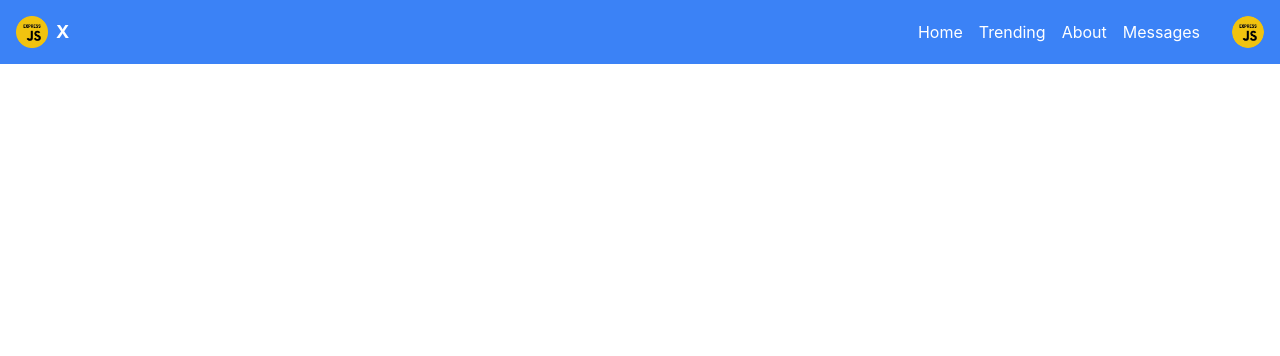
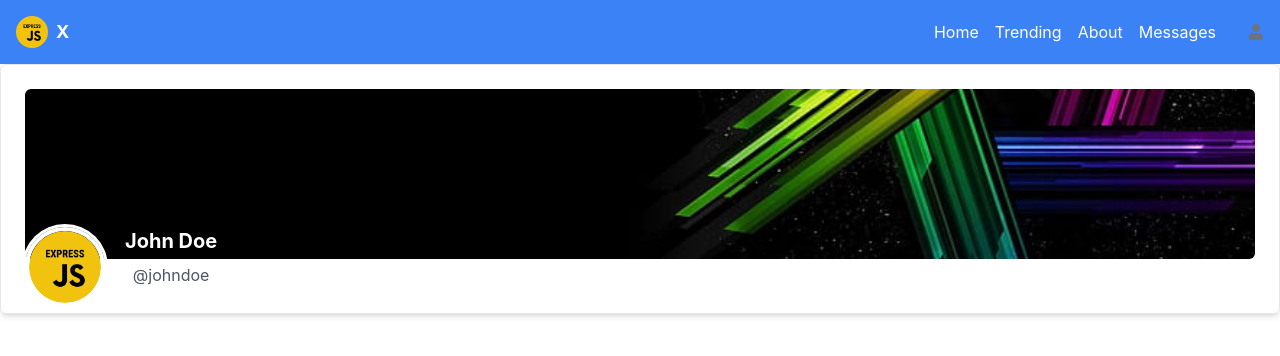
Before and after one commit to ZuhaibHunzai/twitter-clone-react-ui, a React (Create React App) app: page /profile in a window 1280 px wide. Shown: the top 356 px of the page. Built offline with nearby package versions, Linux system fonts and the light colour scheme.

Commit message:
profile header created

```diff
--- a/package.json
+++ b/package.json
@@ -5,6 +5,7 @@
   "dependencies": {
     "@iconify/icons-ic": "^1.2.13",
     "@iconify/react": "^4.1.1",
+    "@material-tailwind/react": "^2.1.8",
     "@reduxjs/toolkit": "^2.0.1",
     "@testing-library/jest-dom": "^5.17.0",
     "@testing-library/react": "^13.4.0",
--- /dev/null
+++ b/src/components/menu.js
@@ -0,0 +1,63 @@
+import React, { useState } from "react";
+import { FaUser, FaSignOutAlt } from "react-icons/fa";
+import { useNavigate } from "react-router-dom";
+
+const ProfileMenu = () => {
+  const navigate = useNavigate();
+
+  const handlePath = (path) => {
+    navigate(path);
+    setIsMenuOpen(false);
+  };
+  const [isMenuOpen, setIsMenuOpen] = useState(false);
+
+  const handleMenuToggle = () => {
+    setIsMenuOpen(!isMenuOpen);
+  };
+
+  const handleLogout = () => {
+    console.log("Logout clicked");
+    setIsMenuOpen(false);
+  };
+
+  return (
+    <div className="relative inline-block">
+      <div onClick={handleMenuToggle} className="cursor-pointer">
+        <FaUser className="text-gray-500" />
+      </div>
+
+      {isMenuOpen && (
+        <div className="absolute right-0 mt-2 w-48 bg-white rounded-md shadow-md border border-gray-300">
+          <div className="p-2">
+            <p className="text-gray-800">Zuhaib Alam</p>
+            <p className="text-gray-500">zuhaib@gamil.com</p>
+          </div>
+          <hr className="border-t border-gray-300" />
+          <div className="p-2">
+            <div className="flex items-center cursor-pointer" to="/profile">
+              <FaSignOutAlt className="text-gray-500 mr-2" />
+              <button
+                onClick={() => {
+                  handlePath("/profile");
+                }}
+              >
+                Profile
+              </button>
+            </div>
+          </div>
+          <div className="p-2">
+            <div
+              className="flex items-center cursor-pointer"
+              onClick={handleLogout}
+            >
+              <FaSignOutAlt className="text-gray-500 mr-2" />
+              <button>Logout</button>
+            </div>
+          </div>
+        </div>
+      )}
+    </div>
+  );
+};
+
+export default ProfileMenu;
--- a/src/components/navbar.js
+++ b/src/components/navbar.js
@@ -1,7 +1,7 @@
 import React from "react";
 import logo from "../assets/images/exp.png";
 import profile from "../assets/images/exp.png";
-import { FaUser } from "react-icons/fa";
+import ProfileMenu from "./menu";
 
 const Header = () => {
   const navButtons = [
@@ -28,7 +28,7 @@ const Header = () => {
           </button>
         ))}
         <div className="flex items-center ml-4">
-          {!profile ? (
+          {/* {!profile ? (
             <>
               <FaUser className="text-white mr-2" />
             </>
@@ -40,7 +40,8 @@ const Header = () => {
                 className="w-8 h-8 rounded-full cursor-pointer"
               />
             </>
-          )}
+          )} */}
+          <ProfileMenu />
         </div>
       </div>
     </header>
--- /dev/null
+++ b/src/components/profileHeader.js
@@ -0,0 +1,36 @@
+import React from "react";
+import bg from "../assets/images/profile-bg.jpg";
+import logo from "../assets/images/exp.png";
+
+const ProfileHeader = () => {
+  return (
+    <div className="p-6 h-[250px]  bg-gradient-to-b text-black rounded-md shadow-md border">
+      <div
+        className="h-[170px] bg-cover bg-center mb-4 rounded-md"
+        style={{
+          backgroundImage: `url(${bg})`,
+        }}
+      ></div>
+      <div className="flex relative bottom-12">
+        <div>
+          <img
+            src={logo}
+            alt="Profile"
+            className="w-20 h-20 rounded-full border-4 border-white mb-4 ring ring-white"
+          />
+        </div>
+
+        <div className="pl-5">
+          <h2 className="text-xl text-white  font-bold mb-2">John Doe</h2>
+          <p className="text-gray-600">@johndoe</p>
+        </div>
+      </div>
+      {/* <p className="text-gray-300 ">
+        Lorem ipsum dolor sit amet, consectetur adipiscing elit. Duis vehicula
+        nec dui quis venenatis. Quisque in ligula in neque pharetra ullamcorper.
+      </p> */}
+    </div>
+  );
+};
+
+export default ProfileHeader;
--- a/src/components/suggestedFriendsCard.js
+++ b/src/components/suggestedFriendsCard.js
@@ -9,7 +9,7 @@ const SuggestedFriendCard = ({ profilePic, name }) => {
   };
 
   return (
-    <div className="bg-white flex items-center justify-center w-full h-auto pt-4 pb-4">
+    <div className=" flex items-center justify-center w-full h-auto pt-4 pb-4">
       <img
         src={profilePic}
         alt={name}
--- a/src/components/tweetCard.js
+++ b/src/components/tweetCard.js
@@ -8,7 +8,7 @@ import share from "@iconify/icons-ic/round-send";
 
 const TweetCard = ({ userPic, name, userName, date, tweetText }) => {
   return (
-    <div className="bg-white p-4 mb-4 rounded-md shadow-md border border-gray-200 relative">
+    <div className=" text-black p-4 mb-4 rounded-md shadow-md border border-gray-200 relative">
       <div className="flex items-center mb-4">
         {/* Rounded profile picture */}
         <img
@@ -26,28 +26,28 @@ const TweetCard = ({ userPic, name, userName, date, tweetText }) => {
 
       {/* Date in the right corner */}
       <p className="text-gray-500 text-sm absolute top-0 right-0 mr-4 mt-2">
-        {date}
+        Tweeted on {date}
       </p>
 
       {/* Tweet text */}
-      <p className="text-gray-800 text-5xl text-left">{tweetText}</p>
+      <p className=" text-3xl text-left">{tweetText}</p>
 
       <div className="flex justify-between mt-4">
         <div className="flex items-center cursor-pointer">
           <Icon icon={heartFilled} className="text-red-500 mr-2" />
-          <span className="text-gray-500">Like</span>
+          <span>Like</span>
         </div>
         <div className="flex items-center cursor-pointer">
           <Icon icon={retweet} className="text-green-500 mr-2" />
-          <span className="text-gray-500">Retweet</span>
+          <span>Retweet</span>
         </div>
         <div className="flex items-center cursor-pointer">
           <Icon icon={comment} className="text-blue-500 mr-2" />
-          <span className="text-gray-500">Comment</span>
+          <span>Comment</span>
         </div>
         <div className="flex items-center cursor-pointer">
           <Icon icon={share} className="text-indigo-500 mr-2" />
-          <span className="text-gray-500">Share</span>
+          <span>Share</span>
         </div>
       </div>
     </div>
--- a/src/components/tweetPost.js
+++ b/src/components/tweetPost.js
@@ -12,7 +12,7 @@ const TweetPost = ({ profilePic, onPost }) => {
   };
 
   return (
-    <div className="flex p-4 bg-white rounded-md shadow-md">
+    <div className="flex p-4  rounded-md shadow-md">
       <div className="flex-shrink-0">
         {/* Rounded profile picture */}
         <img src={logo} alt="Profile" className="w-16 h-16 rounded-full" />
@@ -21,7 +21,7 @@ const TweetPost = ({ profilePic, onPost }) => {
         {/* Textarea for writing the tweet */}
         <textarea
           placeholder="What's in your mind?"
-          className="w-full p-2 border rounded-md resize-none"
+          className=" w-full p-2 border rounded-md resize-none"
         />
         {/* Post button */}
         <button
--- a/src/pages/home.js
+++ b/src/pages/home.js
@@ -62,7 +62,7 @@ export default function Home() {
     { hashtag: "test4", tweetCount: "13.2k" },
   ];
   return (
-    <div className="grid grid-cols-6 gap-2 pt-16">
+    <div className="grid grid-cols-6 gap-2 pt-16  text-black">
       {/* suggested friends */}
       <div className="col-span-1 fixed h-[90vh] overflow-y-auto">
         <div className="flex flex-col items-center pt-6 pb-6 w-full">
--- a/src/pages/profile.js
+++ b/src/pages/profile.js
@@ -1,5 +1,12 @@
 import React from "react";
+import ProfileHeader from "../components/profileHeader";
 
 export default function Profile() {
-  return <div>profile</div>;
+  return (
+    <>
+      <div className="pt-16  ">
+        <ProfileHeader />
+      </div>
+    </>
+  );
 }
```
Also changed, not shown: src/assets/images/profile-bg.jpg (added), 1 other file (tests, documents, lock files or other folders).
